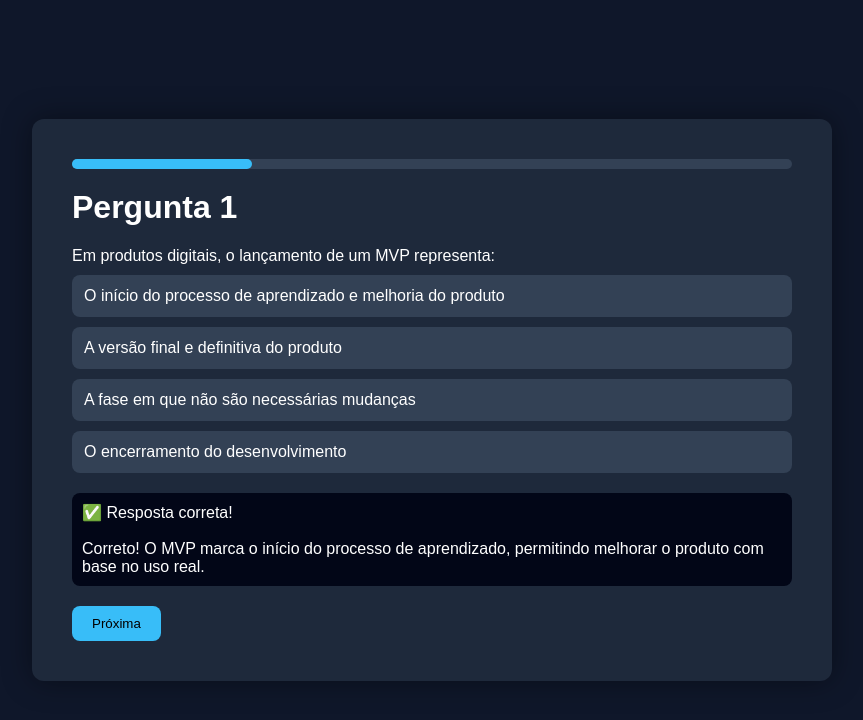
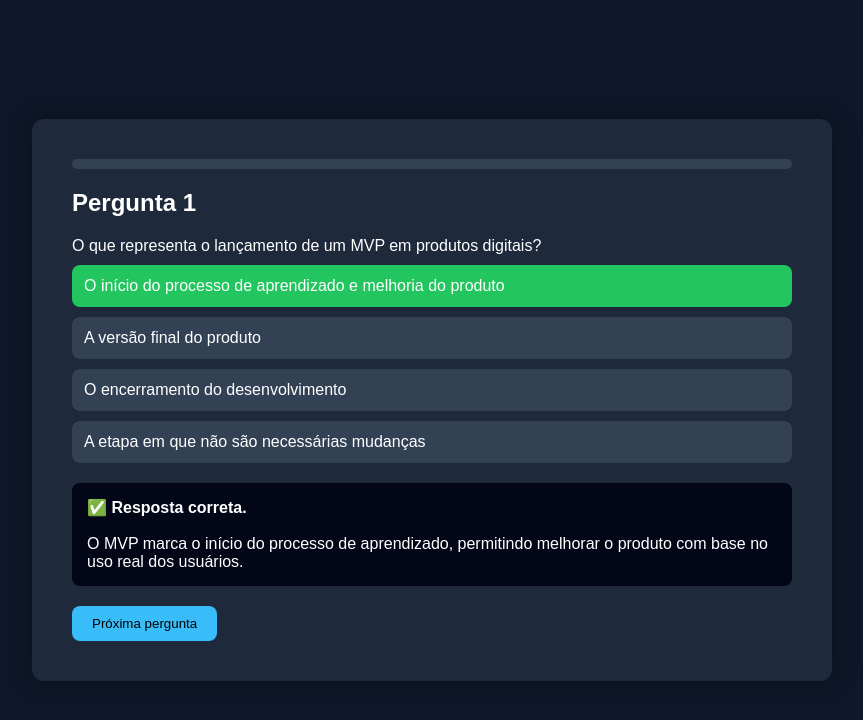
Before and after one commit to PUCPR4D/Valida-o, a plain HTML site: page index.html in a window 1280 px wide. Both pictures are taken after a click on the element "O início do processo de aprendizado e melhoria do produto". Shown: the whole page, without its empty margins (208-1071 px from the left). Drawn offline with Linux system fonts and the light colour scheme.

Commit message:
Update index.html

```diff
--- a/index.html
+++ b/index.html
@@ -7,7 +7,7 @@
 <style>
 
 body{
-font-family: Arial;
+font-family:Arial;
 background:#0f172a;
 color:white;
 display:flex;
@@ -22,11 +22,7 @@ background:#1e293b;
 padding:40px;
 border-radius:12px;
 width:720px;
-box-shadow:0 0 30px rgba(0,0,0,0.4);
-}
-
-h1{
-margin-top:0;
+box-shadow:0 0 25px rgba(0,0,0,0.4);
 }
 
 .option{
@@ -41,6 +37,14 @@ cursor:pointer;
 background:#475569;
 }
 
+.correct{
+background:#22c55e;
+}
+
+.wrong{
+background:#ef4444;
+}
+
 button{
 background:#38bdf8;
 border:none;
@@ -48,6 +52,13 @@ padding:10px 20px;
 border-radius:8px;
 margin-top:20px;
 cursor:pointer;
+}
+
+.feedback{
+margin-top:20px;
+padding:15px;
+background:#020617;
+border-radius:8px;
 }
 
 .progress{
@@ -60,23 +71,13 @@ margin-bottom:20px;
 .bar{
 height:10px;
 background:#38bdf8;
-width:25%;
+width:0%;
 border-radius:10px;
 transition:0.3s;
 }
 
-.feedback{
-margin-top:20px;
-padding:10px;
-background:#020617;
-border-radius:8px;
-}
+</style>
 
-.hidden{
-display:none;
-}
-
-</style>
 </head>
 
 <body>
@@ -84,18 +85,18 @@ display:none;
 <div class="container">
 
 <div class="progress">
-<div class="bar" id="progress"></div>
+<div class="bar" id="progressBar"></div>
 </div>
 
-<h1 id="questionTitle">Pergunta 1</h1>
+<h2 id="questionTitle"></h2>
 
 <div id="question"></div>
 
 <div id="options"></div>
 
-<div id="feedback" class="feedback hidden"></div>
+<div id="feedback" class="feedback"></div>
 
-<button id="nextBtn" class="hidden" onclick="nextQuestion()">Próxima</button>
+<button id="nextBtn" onclick="nextQuestion()" style="display:none;">Próxima pergunta</button>
 
 </div>
 
@@ -104,59 +105,62 @@ display:none;
 let questions = [
 
 {
-q:"Em produtos digitais, o lançamento de um MVP representa:",
+q:"O que representa o lançamento de um MVP em produtos digitais?",
 options:[
 "O início do processo de aprendizado e melhoria do produto",
-"A versão final e definitiva do produto",
-"A fase em que não são necessárias mudanças",
-"O encerramento do desenvolvimento"
+"A versão final do produto",
+"O encerramento do desenvolvimento",
+"A etapa em que não são necessárias mudanças"
 ],
 correct:0,
-explanation:"Correto! O MVP marca o início do processo de aprendizado, permitindo melhorar o produto com base no uso real."
+explanation:"O MVP marca o início do processo de aprendizado, permitindo melhorar o produto com base no uso real dos usuários."
 },
 
 {
-q:"No ciclo Construir – Medir – Aprender, o que acontece na etapa 'Medir'?",
+q:"No ciclo Construir – Medir – Aprender, o que ocorre na etapa 'Medir'?",
 options:[
 "Implementar novas funcionalidades",
 "Analisar dados e métricas de uso do produto",
-"Encerrar o desenvolvimento do sistema",
-"Adicionar mais tecnologia ao produto"
+"Encerrar o desenvolvimento",
+"Criar novas tecnologias"
 ],
 correct:1,
-explanation:"Correto! A etapa 'Medir' analisa dados de uso para entender como os usuários interagem com o sistema."
+explanation:"Na etapa Medir são analisados dados e métricas para entender como os usuários interagem com o produto."
 },
 
 {
-q:"Qual é o objetivo principal do framework RICE?",
+q:"Para que serve o framework RICE?",
 options:[
-"Criar novas tecnologias para o produto",
-"Priorizar melhorias com base em impacto e esforço",
-"Substituir o feedback dos usuários",
-"Eliminar todas as funcionalidades do sistema"
+"Criar novas tecnologias",
+"Priorizar melhorias com base em alcance, impacto, confiança e esforço",
+"Substituir testes com usuários",
+"Eliminar funcionalidades do sistema"
 ],
 correct:1,
-explanation:"Correto! O framework RICE ajuda a priorizar melhorias considerando alcance, impacto, confiança e esforço."
+explanation:"O framework RICE ajuda a comparar melhorias considerando alcance, impacto, confiança e esforço."
 },
 
 {
-q:"Qual das alternativas representa um exemplo de otimização de produto?",
+q:"Qual situação representa uma otimização de produto?",
 options:[
-"Criar uma nova funcionalidade complexa",
+"Criar muitas novas funcionalidades",
 "Melhorar a usabilidade de uma funcionalidade existente",
 "Encerrar o produto após o lançamento",
-"Remover todas as métricas de uso"
+"Remover todos os dados de uso"
 ],
 correct:1,
-explanation:"Correto! Otimizações melhoram funcionalidades existentes para tornar o produto mais eficiente e fácil de usar."
+explanation:"Otimizações melhoram funcionalidades existentes para tornar o produto mais eficiente e fácil de usar."
 }
 
 ];
 
 let current = 0;
 let score = 0;
+let answered = false;
 
 function loadQuestion(){
+
+answered=false;
 
 let q = questions[current];
 
@@ -164,45 +168,53 @@ document.getElementById("questionTitle").innerText="Pergunta "+(current+1);
 
 document.getElementById("question").innerText=q.q;
 
+document.getElementById("feedback").innerHTML="";
+
+document.getElementById("nextBtn").style.display="none";
+
 let optionsHTML="";
 
 q.options.forEach((opt,i)=>{
 
-optionsHTML+=`<div class="option" onclick="checkAnswer(${i})">${opt}</div>`
+optionsHTML += `<div class="option" onclick="checkAnswer(${i}, this)">${opt}</div>`;
 
 });
 
 document.getElementById("options").innerHTML=optionsHTML;
 
-document.getElementById("feedback").classList.add("hidden");
-
-document.getElementById("nextBtn").classList.add("hidden");
-
-document.getElementById("progress").style.width=((current+1)/questions.length*100)+"%";
+document.getElementById("progressBar").style.width=((current)/questions.length*100)+"%";
 
 }
 
-function checkAnswer(i){
+function checkAnswer(i, element){
+
+if(answered) return;
+
+answered=true;
 
 let q = questions[current];
 
 let feedback=document.getElementById("feedback");
 
-feedback.classList.remove("hidden");
+if(i===q.correct){
 
-if(i===q.correct){
+element.classList.add("correct");
 
 score++;
 
-feedback.innerHTML="✅ Resposta correta!<br><br>"+q.explanation;
+feedback.innerHTML="✅ <b>Resposta correta.</b><br><br>"+q.explanation;
 
 }else{
 
-feedback.innerHTML="❌ Resposta incorreta.<br><br>"+q.explanation;
+element.classList.add("wrong");
+
+document.getElementsByClassName("option")[q.correct].classList.add("correct");
+
+feedback.innerHTML="❌ <b>Resposta incorreta.</b><br><br>"+q.explanation;
 
 }
 
-document.getElementById("nextBtn").classList.remove("hidden");
+document.getElementById("nextBtn").style.display="block";
 
 }
 
@@ -210,7 +222,7 @@ function nextQuestion(){
 
 current++;
 
-if(current<questions.length){
+if(current < questions.length){
 
 loadQuestion();
 
@@ -224,8 +236,7 @@ showResult();
 
 function showResult(){
 
-document.querySelector(".container").innerHTML=`
-
+document.querySelector(".container").innerHTML = `
 <h1>Resultado Final</h1>
 
 <p>Você acertou <b>${score}</b> de ${questions.length} perguntas.</p>
@@ -233,7 +244,6 @@ document.querySelector(".container").innerHTML=`
 <p>Produtos digitais evoluem continuamente por meio de iteração, análise de dados e priorização de melhorias.</p>
 
 <button onclick="location.reload()">Refazer atividade</button>
-
 `;
 
 }
```
